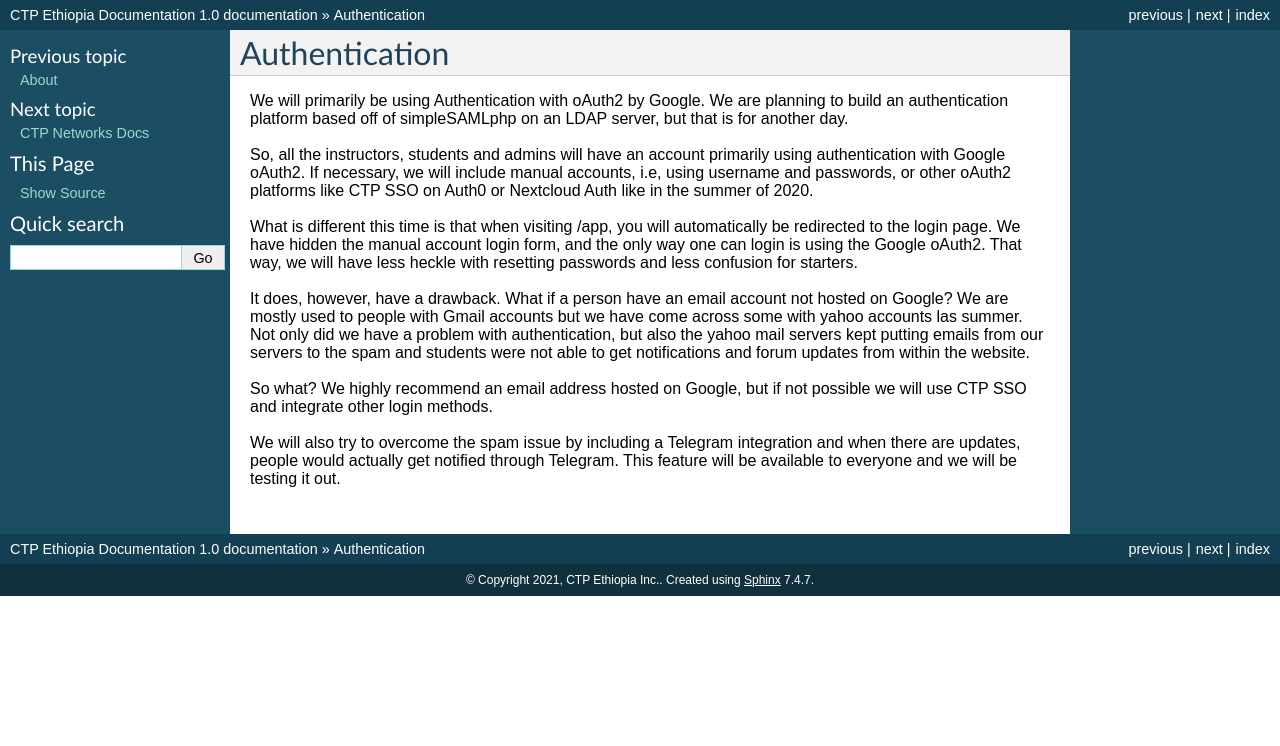
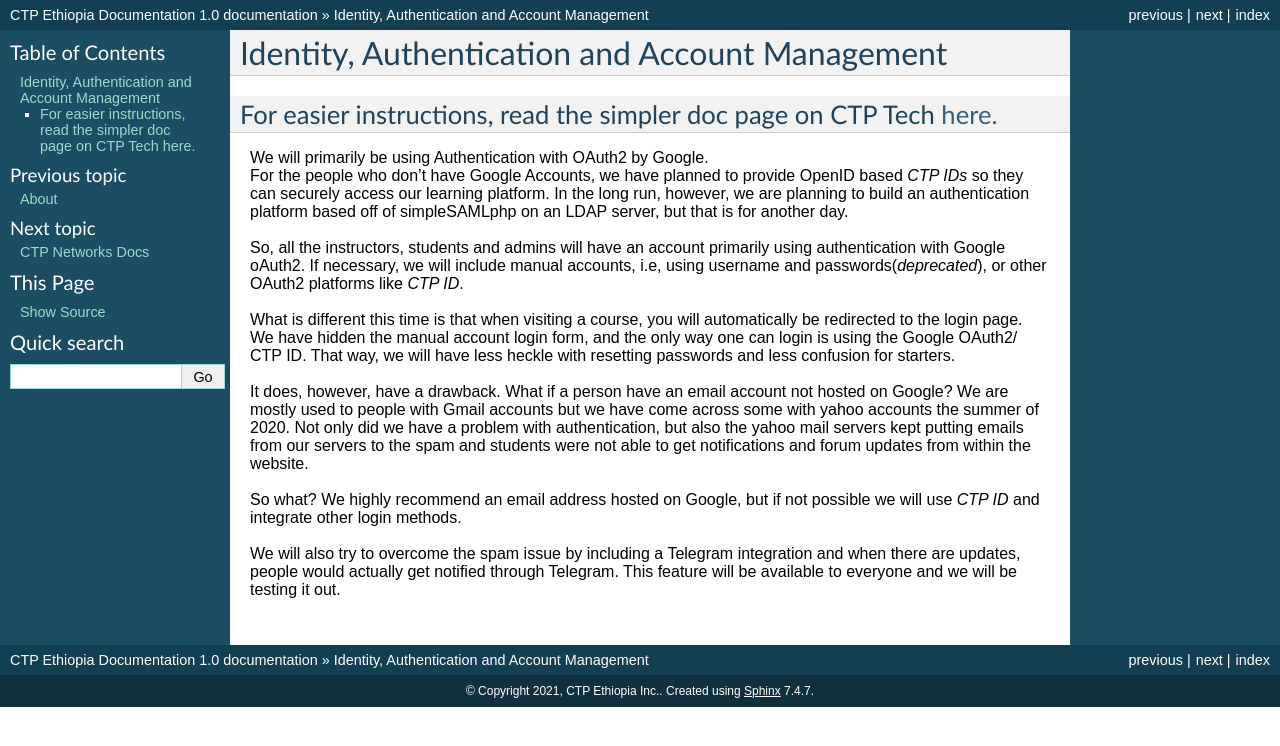
Before and after one commit to CTP-Ethiopia/ctpdocs, a Sphinx documentation site: the page built from docs/authentication.rst, in a window 1280 px wide. Shown: the top 746 px of the page. Built offline with Sphinx 7.4.7, drawn with Linux system fonts in a browser that asks for light colours.

Commit message:
Update authentication.rst

```diff
--- a/docs/authentication.rst
+++ b/docs/authentication.rst
@@ -1,15 +1,20 @@
 ============
-Authentication
+Identity, Authentication and Account Management
 ============
 
-| We will primarily be using Authentication with oAuth2 by Google. We are planning to build an authentication platform based off of simpleSAMLphp on an LDAP server, but that is for another day.
+************
+For easier instructions, read the simpler doc page on CTP Tech `here. <https://tech.ctpethiopia.org/help/what-type-of-login-should-i-use-ctp-ethiopia-academy/>`_
+************
+
+| We will primarily be using Authentication with OAuth2 by Google.
+| For the people who don't have Google Accounts, we have planned to provide OpenID based *CTP IDs* so they can securely access our learning platform. In the long run, however, we are planning to build an authentication platform based off of simpleSAMLphp on an LDAP server, but that is for another day.
 |
-| So, all the instructors, students and admins will have an account primarily using authentication with Google oAuth2. If necessary, we will include manual accounts, i.e, using username and passwords, or other oAuth2 platforms like CTP SSO on Auth0 or Nextcloud Auth like in the summer of 2020.
+| So, all the instructors, students and admins will have an account primarily using authentication with Google oAuth2. If necessary, we will include manual accounts, i.e, using username and passwords(*deprecated*), or other OAuth2 platforms like *CTP ID*.
 |
-| What is different this time is that when visiting /app, you will automatically be redirected to the login page. We have hidden the manual account login form, and the only way one can login is using the Google oAuth2. That way, we will have less heckle with resetting passwords and less confusion for starters.
+| What is different this time is that when visiting a course, you will automatically be redirected to the login page. We have hidden the manual account login form, and the only way one can login is using the Google OAuth2/ CTP ID. That way, we will have less heckle with resetting passwords and less confusion for starters.
 |
-| It does, however, have a drawback. What if a person have an email account not hosted on Google? We are mostly used to people with Gmail accounts but we have come across some with yahoo accounts las summer. Not only did we have a problem with authentication, but also the yahoo mail servers kept putting emails from our servers to the spam and students were not able to get notifications and forum updates from within the website.
+| It does, however, have a drawback. What if a person have an email account not hosted on Google? We are mostly used to people with Gmail accounts but we have come across some with yahoo accounts the summer of 2020. Not only did we have a problem with authentication, but also the yahoo mail servers kept putting emails from our servers to the spam and students were not able to get notifications and forum updates from within the website.
 |
-| So what? We highly recommend an email address hosted on Google, but if not possible we will use CTP SSO and integrate other login methods.
+| So what? We highly recommend an email address hosted on Google, but if not possible we will use *CTP ID* and integrate other login methods.
 |
 | We will also try to overcome the spam issue by including a Telegram integration and when there are updates, people would actually get notified through Telegram. This feature will be available to everyone and we will be testing it out.
```
